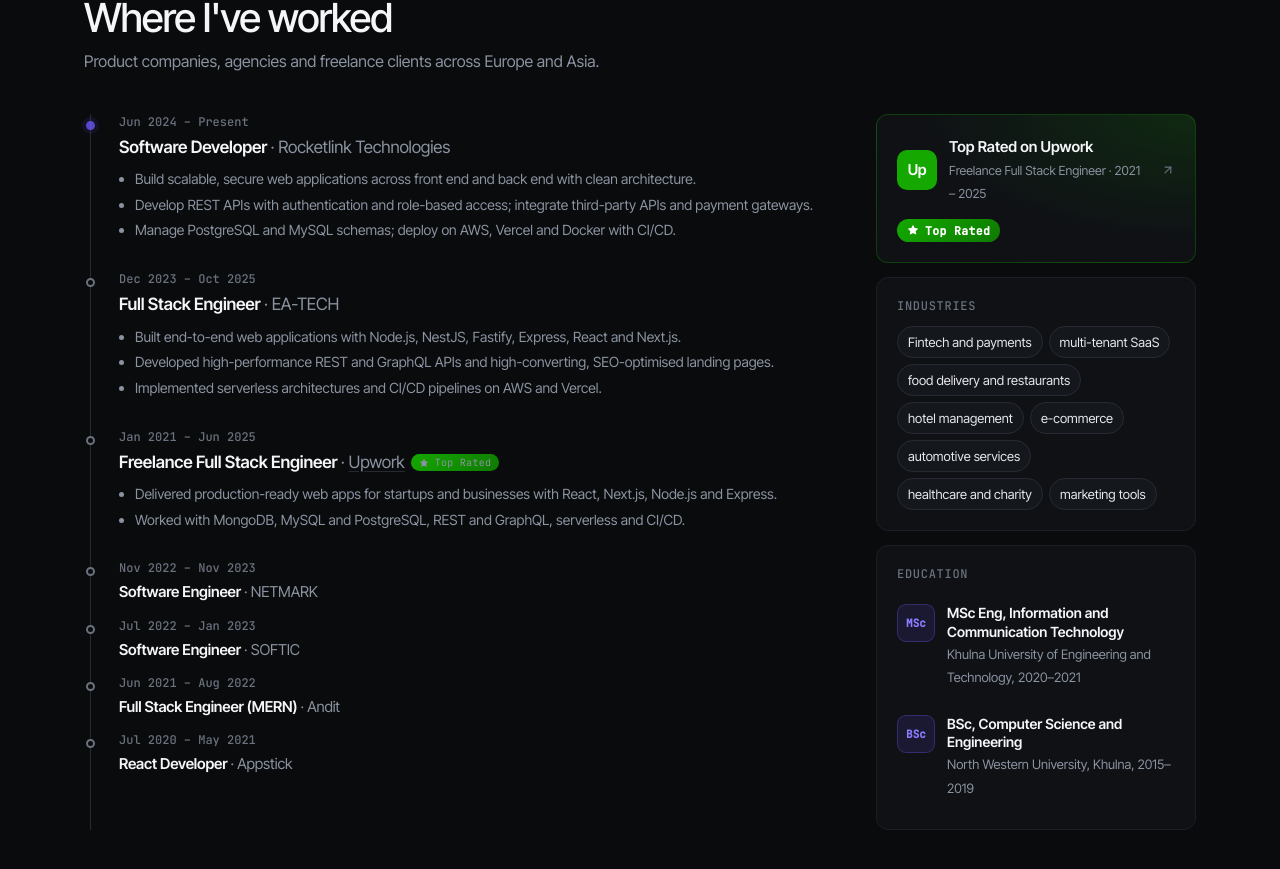
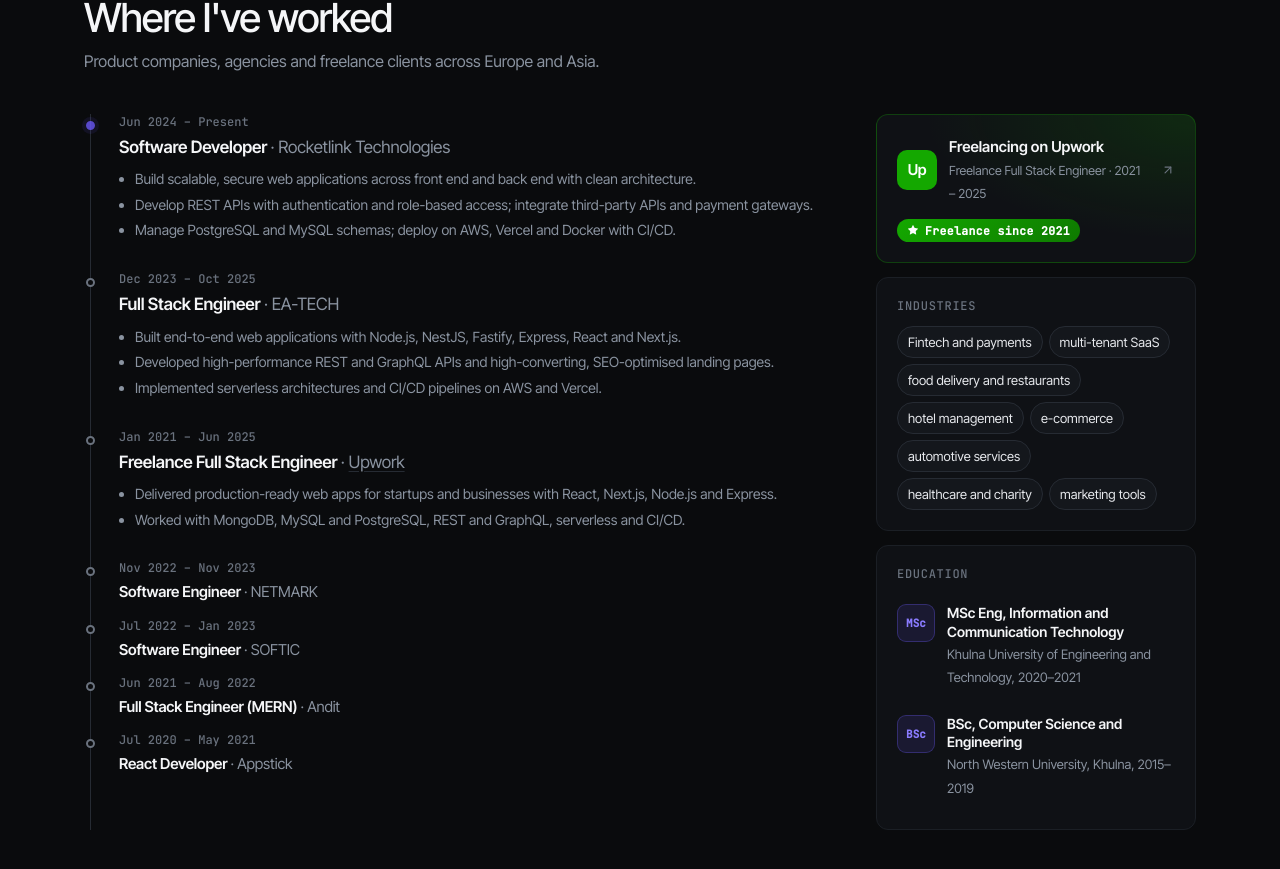
Before and after one commit to amsohag007/my-portfolio, a Next.js app: page / in a window 1280 px wide. Shown: the part 5286-6155 px from the top of the page. Built offline with nearby package versions, Linux system fonts and the light colour scheme.

Commit message:
Drop Top Rated claims; neutral Upwork card

```diff
--- a/app/page.tsx
+++ b/app/page.tsx
@@ -283,12 +283,6 @@
                         j.org
                       )}
                     </span>
-                    {j.upwork && (
-                      <span className="trb sm">
-                        <Star size={10} fill="currentColor" strokeWidth={0} />
-                        Top Rated
-                      </span>
-                    )}
                   </h3>
                   {j.points.length > 0 && (
                     <ul>
@@ -306,14 +300,14 @@
                 <div className="uh">
                   <span className="ulogo">Up</span>
                   <div>
-                    <b>Top Rated on Upwork</b>
+                    <b>Freelancing on Upwork</b>
                     <span className="us">Freelance Full Stack Engineer · 2021 – 2025</span>
                   </div>
                   <ArrowUpRight className="ua" size={16} strokeWidth={2} />
                 </div>
                 <span className="trb">
                   <Star size={12} fill="currentColor" strokeWidth={0} />
-                  Top Rated
+                  Freelance since 2021
                 </span>
               </a>
               <div className="box">
```
